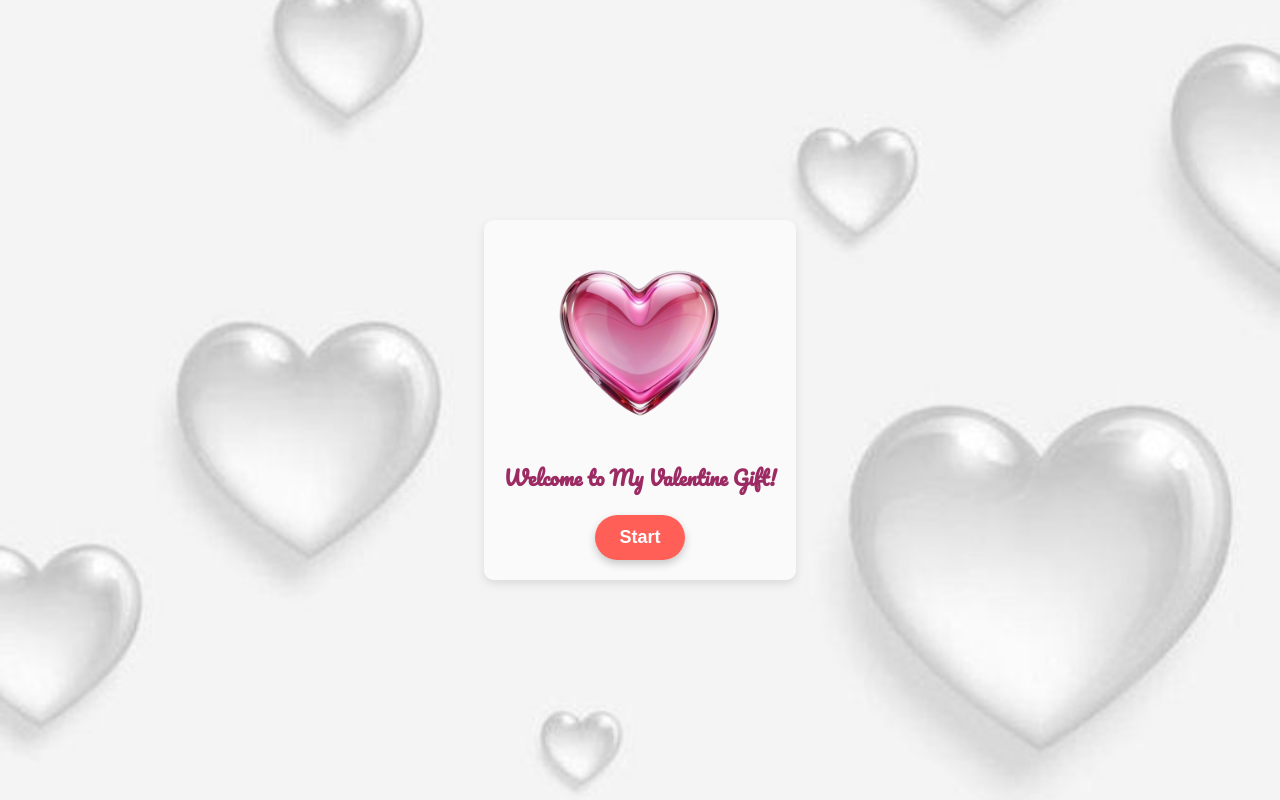
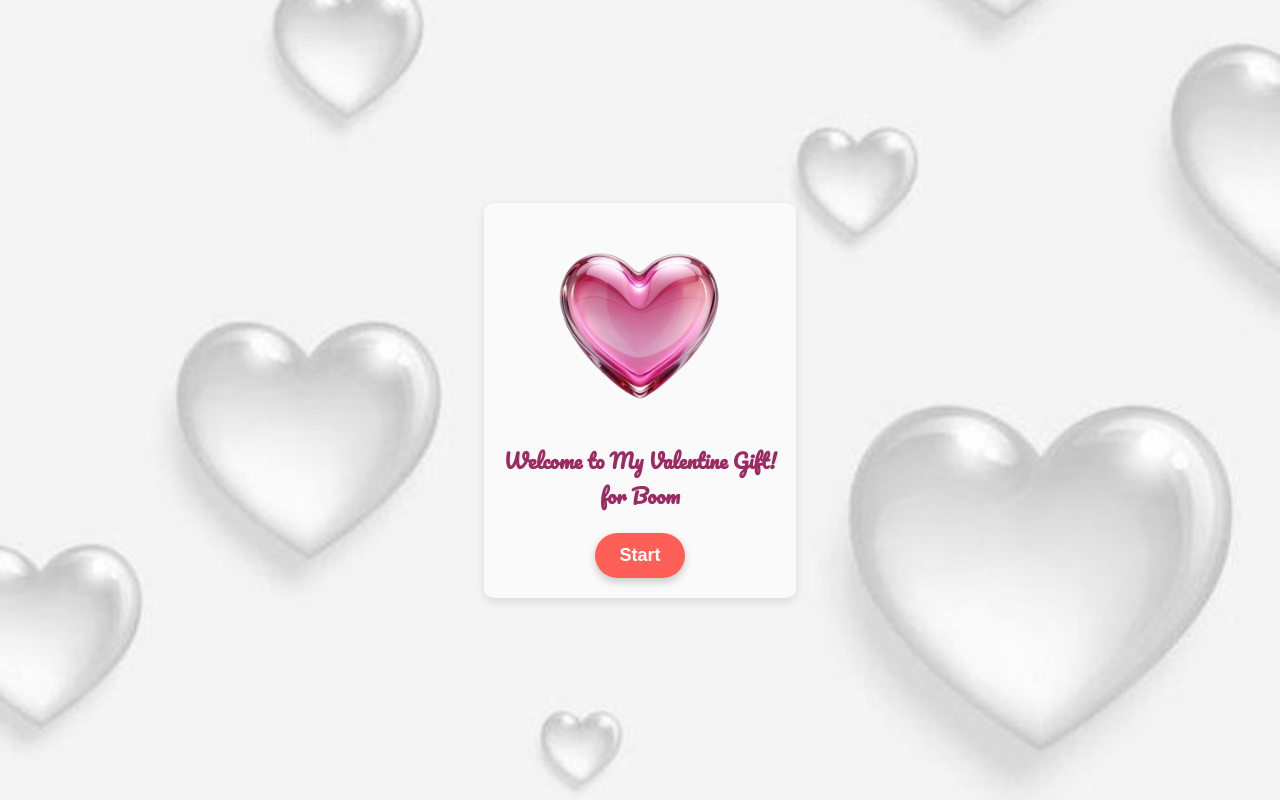
Before and after one commit to Grodiba/valentine-gift, a React (Create React App) app: page / in a window 1280 px wide. Built offline with nearby package versions, Linux system fonts and the light colour scheme.

Commit message:
Upload new project files

```diff
--- a/src/App.js
+++ b/src/App.js
@@ -27,7 +27,7 @@ function Home() {
         <div className="heart-container">
           <img src={require('./assets/loveja.png')} alt="Heart" className="heart-image" />
         </div>
-        <h1 className="title">Welcome to My Valentine Gift!</h1>
+        <h1 className="title">Welcome to My Valentine Gift! <br /> for Boom</h1>
         <Link to="/menu">
           <button className="start-btn">Start</button>
         </Link>
```
